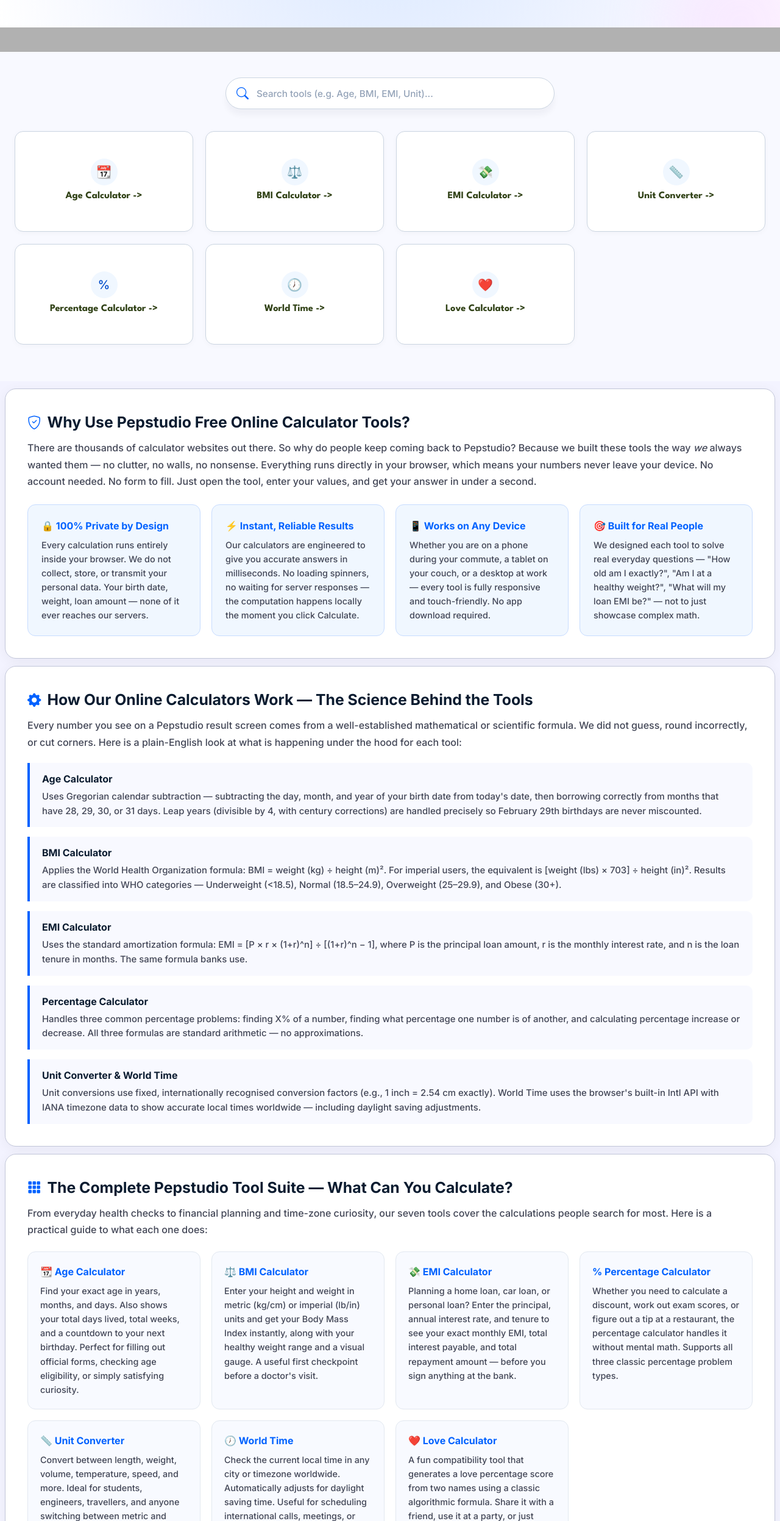
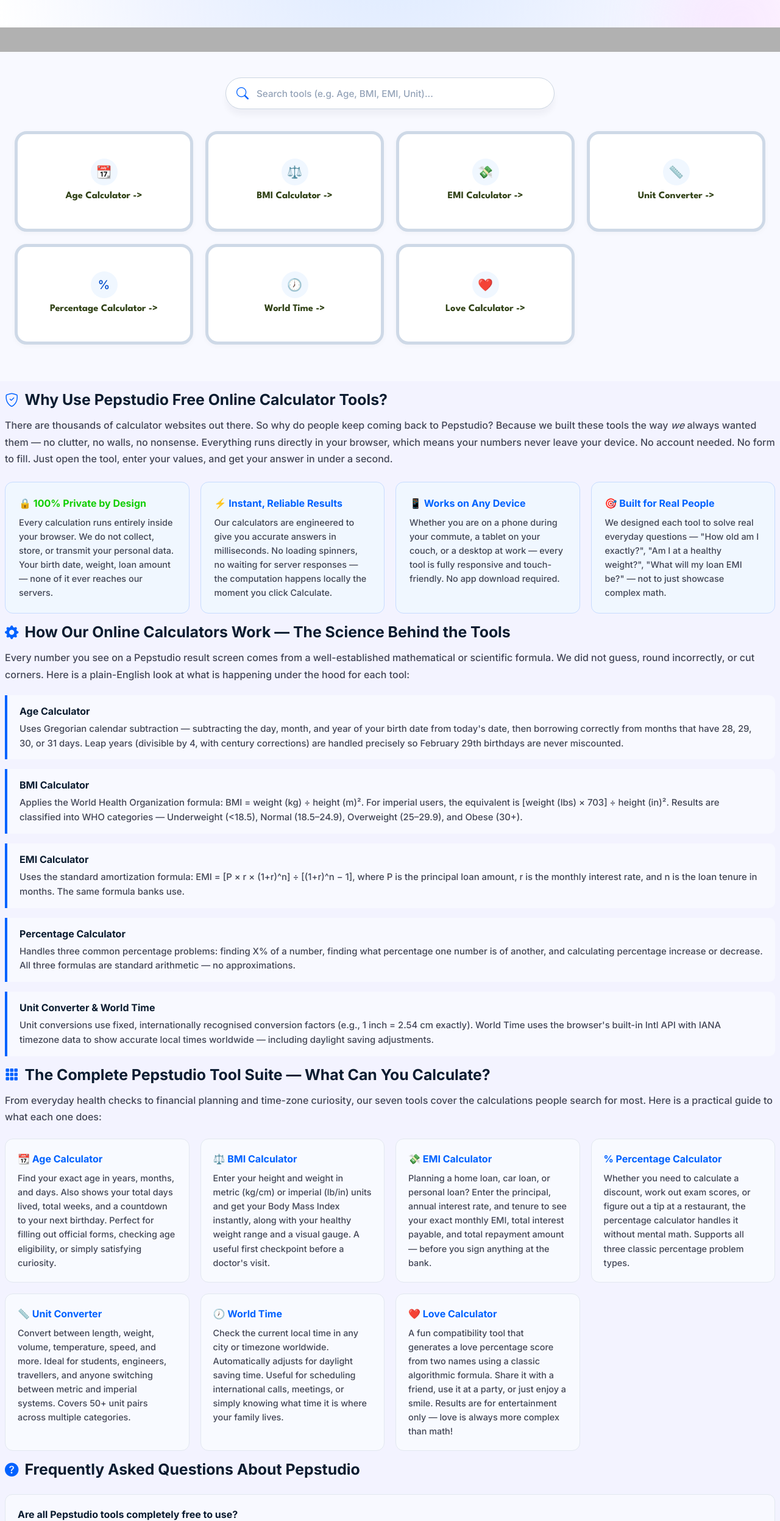
Before and after one commit to sonumur/AgeCalculater, a website: page public/index.html in a window 1280 px wide. Shown: the part 306-2800 px from the top of the page at 61% size. Drawn offline with nearby package versions, Linux system fonts and the light colour scheme.

Commit message:
redesign home card

```diff
--- a/public/css/style.css
+++ b/public/css/style.css
@@ -1076,8 +1076,8 @@
     justify-content: center;
     min-height: 165px;
     padding: 16px 14px;
-    border: 1px solid #cbd5e1;
-    border-radius: 14px;
+    border: 5px solid #ced9e7;
+    border-radius: 20px;
     background: #ffffff;
     box-shadow: 0 2px 10px rgba(15, 23, 42, 0.03);
     color: #0b1c30;
@@ -1089,13 +1089,13 @@
 .home-tools .calc-card:hover,
 .home-tools .calc-card:focus-visible {
     transform: none;
-    border-color: #0062ff;
+    border-color: #6bff61;
     background: #ffffff;
     box-shadow: 0 6px 18px -4px rgba(0, 98, 255, 0.12);
 }
 
 .home-tools .calc-card:focus-visible {
-    outline: 3px solid #0062ff;
+    outline: 3px solid #3f8cff;
     outline-offset: 3px;
 }
 
@@ -1115,7 +1115,7 @@
 
 .home-tools .calc-card:hover .emoji,
 .home-tools .calc-card:focus-visible .emoji {
-    background: #0062ff;
+    background: #fffb90;
     color: #fff;
 }
 
--- a/public/index.html
+++ b/public/index.html
@@ -2,6 +2,8 @@
 <html lang="en">
 
 <head>
+    <script async src="https://pagead2.googlesyndication.com/pagead/js/adsbygoogle.js?client=ca-pub-2207409421620882"
+     crossorigin="anonymous"></script>
     <meta charset="UTF-8">
     <meta name="viewport" content="width=device-width, initial-scale=1.0">
     <meta name="description"
@@ -133,8 +135,7 @@
         style="width: 100%; max-width: 1500px; margin: 12px auto 0; padding: 0 8px 24px; font-family: Inter, Arial, sans-serif; color: #0b1c30; display: flex; flex-direction: column; gap: 12px; box-sizing: border-box;">
 
         <!-- SECTION 1 — Why Use Pepstudio -->
-        <section
-            style="background:#fff;border:1px solid #c2c6d9;border-radius:18px;padding:36px;box-shadow:0 4px 20px rgba(15,23,42,.05);">
+        <section>
             <h2
                 style="font-size:1.55rem;font-weight:700;margin:0 0 10px;color:#0b1c30;display:flex;align-items:center;gap:10px;">
                 <i class="bi bi-shield-check" style="color:#0062ff;font-size:1.4rem;"></i>
@@ -148,7 +149,7 @@
             </p>
             <div style="display:grid;grid-template-columns:repeat(auto-fit,minmax(220px,1fr));gap:18px;">
                 <div style="background:#f0f7ff;border:1px solid #c7dcff;border-radius:13px;padding:22px;">
-                    <div style="font-weight:700;color:#0062ff;margin-bottom:8px;font-size:1rem;">🔒 100% Private by
+                    <div style="font-weight:700;color:#11ce00;margin-bottom:8px;font-size:1rem;">🔒 100% Private by
                         Design</div>
                     <p style="color:#424656;font-size:.9rem;margin:0;line-height:1.6;">Every calculation runs entirely
                         inside your browser. We do not collect, store, or transmit your personal data. Your birth date,
@@ -179,8 +180,7 @@
         </section>
 
         <!-- SECTION 2 — How Our Calculators Work -->
-        <section
-            style="background:#fff;border:1px solid #c2c6d9;border-radius:18px;padding:36px;box-shadow:0 4px 20px rgba(15,23,42,.05);">
+        <section>
             <h2
                 style="font-size:1.55rem;font-weight:700;margin:0 0 10px;color:#0b1c30;display:flex;align-items:center;gap:10px;">
                 <i class="bi bi-gear-fill" style="color:#0062ff;font-size:1.4rem;"></i>
@@ -237,8 +237,7 @@
         </section>
 
         <!-- SECTION 3 — Tool Suite Guide -->
-        <section
-            style="background:#fff;border:1px solid #c2c6d9;border-radius:18px;padding:36px;box-shadow:0 4px 20px rgba(15,23,42,.05);">
+        <section>
             <h2
                 style="font-size:1.55rem;font-weight:700;margin:0 0 10px;color:#0b1c30;display:flex;align-items:center;gap:10px;">
                 <i class="bi bi-grid-3x3-gap-fill" style="color:#0062ff;font-size:1.4rem;"></i>
@@ -301,8 +300,7 @@
         </section>
 
         <!-- SECTION 4 — FAQ -->
-        <section
-            style="background:#fff;border:1px solid #c2c6d9;border-radius:18px;padding:36px;box-shadow:0 4px 20px rgba(15,23,42,.05);">
+        <section>
             <h2
                 style="font-size:1.55rem;font-weight:700;margin:0 0 22px;color:#0b1c30;display:flex;align-items:center;gap:10px;">
                 <i class="bi bi-question-circle-fill" style="color:#0062ff;font-size:1.4rem;"></i>
```
Also changed, not shown: public/about-us.html (+2 -0 lines), public/age-calculator/index.html (+2 -0 lines), public/bmi-calculator/index.html (+2 -0 lines), public/dmca.html (+2 -0 lines), public/documentation.html (+2 -0 lines), public/emi-calculator/index.html (+2 -0 lines), public/love-calculator/index.html (+2 -0 lines), public/percentage-calculator/index.html (+2 -0 lines), public/privacy-policy.html (+2 -0 lines), public/site-map.html (+2 -0 lines), public/terms-of-service.html (+2 -0 lines), public/unit-converter/index.html (+2 -0 lines), public/world-time/index.html (+2 -0 lines).
